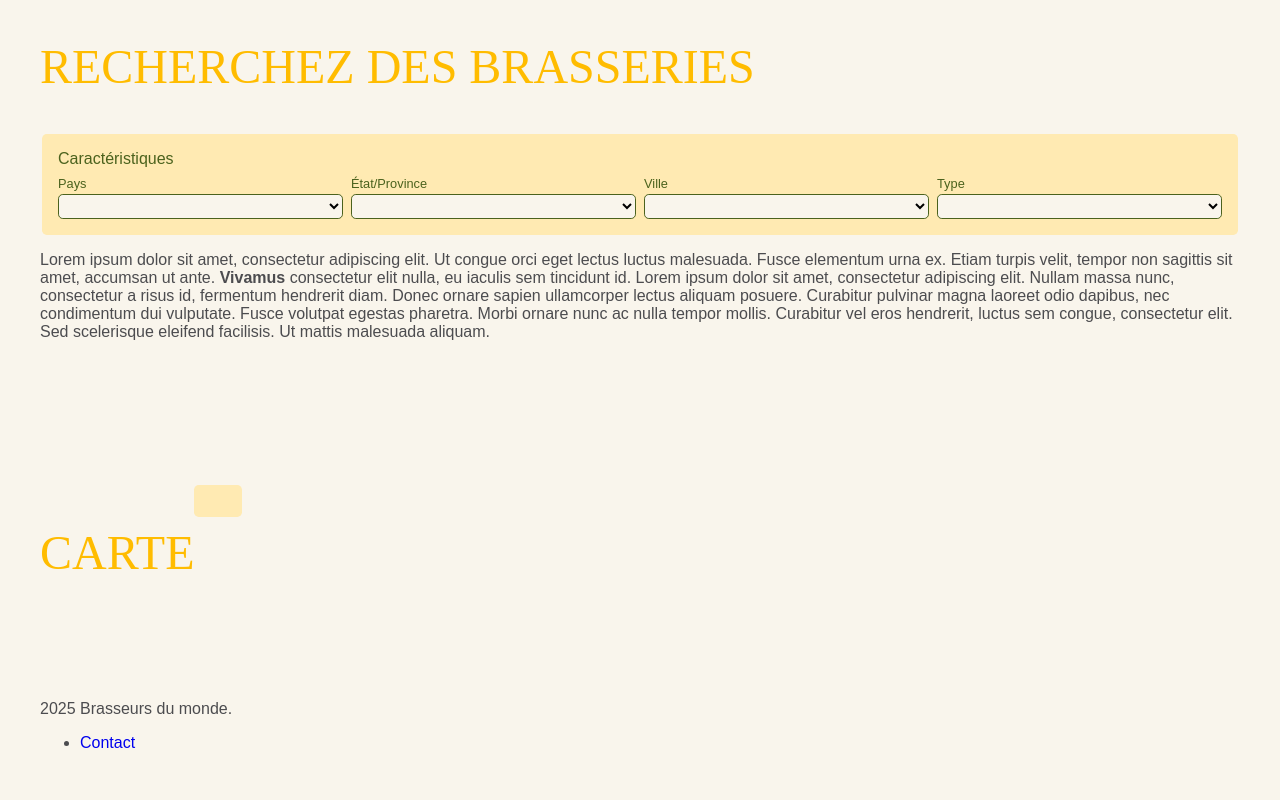
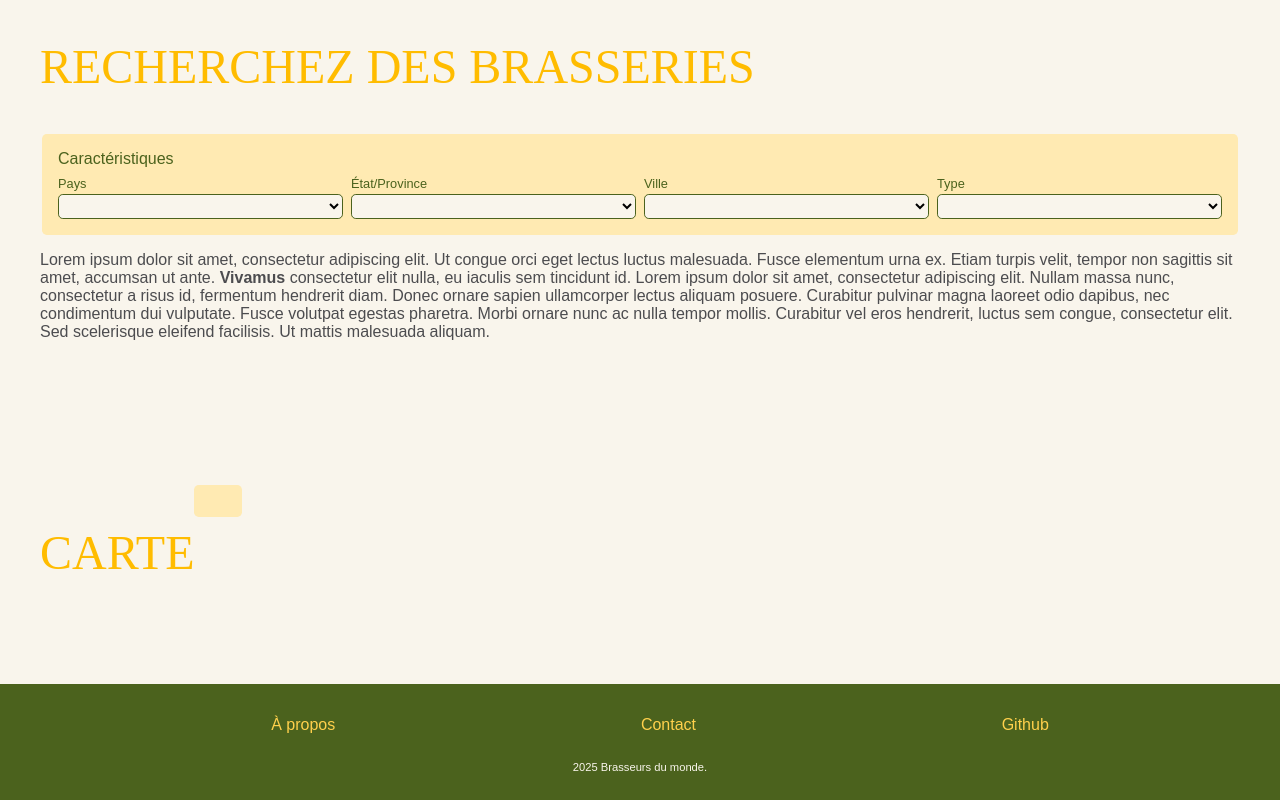
Before and after one commit to syl-cha/hopspot, a plain HTML site: page index.html in a window 1280 px wide. Shown: the part 865-1665 px from the top of the page. Before the commit the page ends 1633 px from the top, so only its background shows below. Drawn offline with Linux system fonts and the light colour scheme; no server answers; a web font is replaced by a local one.

Commit message:
feat: footer tuning

```diff
--- a/assets/css/global.css
+++ b/assets/css/global.css
@@ -232,10 +232,14 @@ header > nav > ul > li {
     flex: 1 1 50%;
     color: var(--secondary-color);
     font-size: 9rem;
-    text-shadow: 2px 2px 4px rgba(255, 255, 255, 0.7);
+    text-shadow: 2px 2px 8px rgba(50, 50, 50, 0.7);
     line-height: 0.8;
     /*0 0 10px rgba(255, 255, 255, 0.8),
         0 0 20px rgba(255, 255, 255, 0.6);*/
+}
+
+#random-brewery {
+    box-shadow: 2px 2px 8px rgba(50, 50, 50, 0.7);
 }
 
 /* Formulaire de recherche
@@ -296,3 +300,53 @@ header > nav > ul > li {
     padding: 0.2rem 0.5rem;
     font-family: var(--font-sans);
 }
+
+/* Footer
+********************************************************/
+
+footer {
+    background-color: var(--primary-color);
+    color: var(--background-color);
+}
+
+footer a {
+    color: var(--secondary-color-light);
+}
+
+footer a:hover {
+    color: var(--secondary-color-lightest);
+}
+
+.footer-content {
+    display: flex;
+    flex-direction: column;
+    justify-content: center;
+    width: 100%;
+    padding: 1rem;
+}
+
+footer nav {
+    width: 100%;
+    display: flex;
+    justify-content: center;
+    align-items: center;
+}
+
+footer nav > ul {
+    display: flex;
+    flex-wrap: wrap;
+    width: 70%;
+    justify-content: space-between;
+    list-style-type: none;
+}
+
+/*footer nav > ul > li {
+    flex: 1 1 10rem;
+}*/
+
+footer .copyright {
+    text-align: center;
+    width: 100%;
+    font-size: 0.7rem;
+    font-weight: 300;
+}
--- a/assets/js/builders/BreweryCardBuilder.js
+++ b/assets/js/builders/BreweryCardBuilder.js
@@ -84,7 +84,7 @@ export class BreweryCardBuilder {
       // ajout du site
       if (this.data.website) {
         html += '<div class="brewery-card-website-container">';
-        html += `<p class="brewery-card-website"><i class="nf nf-md-web"></i><a class="brewery-card-link" href='${this.data.website}' >Site</a></p>`;
+        html += `<p class="brewery-card-website"><i class="nf nf-md-web"></i><a class="brewery-card-link" href='${this.data.website}'  target='_blank'>Site</a></p>`;
         html += '</div>';
         // fin site
       }
--- a/index.html
+++ b/index.html
@@ -120,19 +120,29 @@
         <footer role="contentinfo">
             <div class="row">
                 <div class="footer-content">
-                    <p>
+                    <nav>
+                        <ul>
+                            <li>
+                                <a href="#contact"> À propos </a>
+                            </li>
+                            <li>
+                                <a href="#contact"> Contact </a>
+                            </li>
+                            <li>
+                                <a
+                                    href="https://github.com/syl-cha/hopspot"
+                                    target="_blank"
+                                >
+                                    Github
+                                </a>
+                            </li>
+                        </ul>
+                    </nav>
+
+                    <p class="copyright">
                         <i class="nf nf-md-copyleft"></i>
                         2025 Brasseurs du monde.
                     </p>
-                    <nav class="footer-navigation">
-                        <ul class="footer-list">
-                            <li class="footer-item">
-                                <a class="footer-link" href="#contact"
-                                    >Contact</a
-                                >
-                            </li>
-                        </ul>
-                    </nav>
                 </div>
             </div>
         </footer>
```
